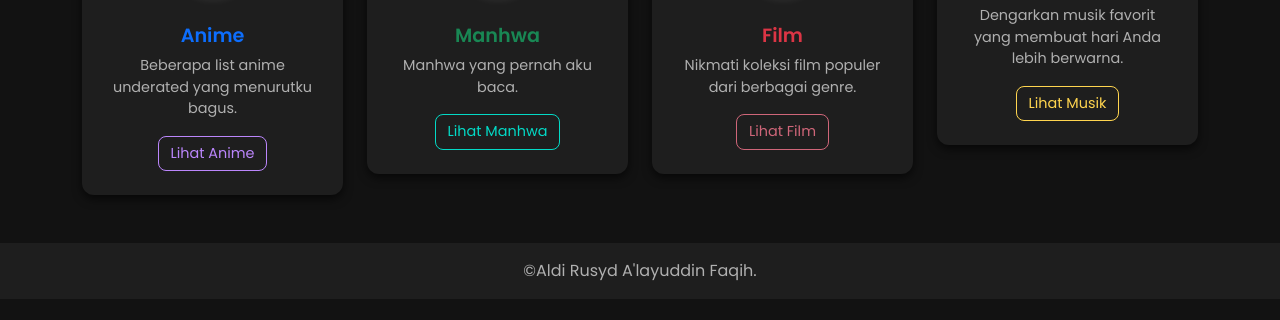
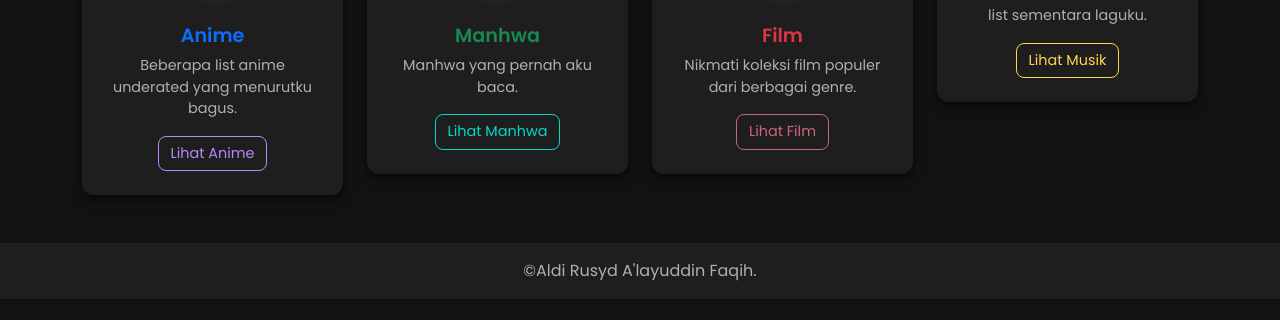
Before and after one commit to Ryuu-neko/aldirusyd, a plain HTML site: page dashboard.html in a window 1280 px wide. Shown: the part 160-480 px from the top of the page. Drawn offline with nearby package versions, Linux system fonts and the light colour scheme.

Commit message:
Update dashboard.html

```diff
--- a/dashboard.html
+++ b/dashboard.html
@@ -174,7 +174,7 @@
           <div class="card-body">
             <img src="spotify.png" alt="Musik" class="profile-img mb-3">
             <h5 class="card-title text-warning">Musik</h5>
-            <p class="card-text">Dengarkan musik favorit yang membuat hari Anda lebih berwarna.</p>
+            <p class="card-text">list sementara laguku.</p>
             <a href="musik.html" class="btn btn-outline-warning">Lihat Musik</a>
           </div>
         </div>
```
